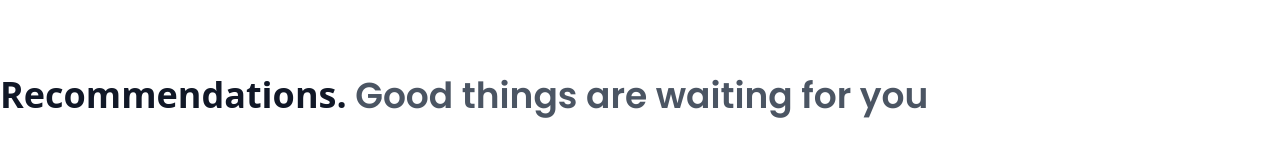
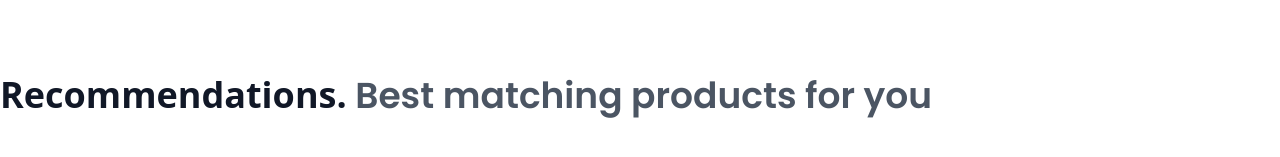
Before and after one commit to Rakib-Hassan-web/nexton-figma-, a React (Vite) app: page / in a window 1280 px wide. Shown: the part 1309-1466 px from the top of the page. Built offline with nearby package versions, Linux system fonts and the light colour scheme.

Commit message:
text added

```diff
--- a/src/components/Recomandation.jsx
+++ b/src/components/Recomandation.jsx
@@ -8,8 +8,7 @@ const Recomandation = () => {
 
    <div className="container">
        <h2 className=' w-[881px]font-praymary lg:text-[36px] text-[24px] font-semibold text-second mb-[40px]'> Recommendations.
-<span className='font-praymary lg:text-[36px] font-semibold text-praymary  '> Good things are waiting for
-                    you</span>
+<span className='font-praymary lg:text-[36px] font-semibold text-praymary  '> Best matching products for you</span>
             </h2>
    </div>
     </section>
```
